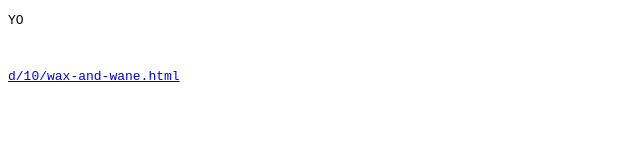
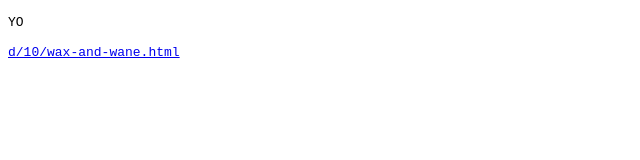
Before and after one commit to teodorlu/2.teod.eu, a plain HTML site: page index.html in a window 1280 px wide. Shown: the whole page, without its empty margins (0-640 px from the left). Drawn offline with Linux system fonts and the light colour scheme.

Commit message:
Index.html: <p> now cosplays as its cooler sibling <pre>

```diff
--- a/index.html
+++ b/index.html
@@ -1,5 +1,8 @@
 <!DOCTYPE html>
-<html><head><meta name="viewport" content="width=device-width, initial-scale=1" /></head>
-<body><pre>
+<html><head><meta name="viewport" content="width=device-width, initial-scale=1" />
+<style>
+p { font-family: monospace; margin: 1lh 0; }
+</style></head>
+<body>
 <p>YO</p>
-<p><a href="d/10/wax-and-wane.html">d/10/wax-and-wane.html</a></p></pre></body></html>
+<p><a href="d/10/wax-and-wane.html">d/10/wax-and-wane.html</a></p></body></html>
```
Also changed, not shown: 1 other file.
